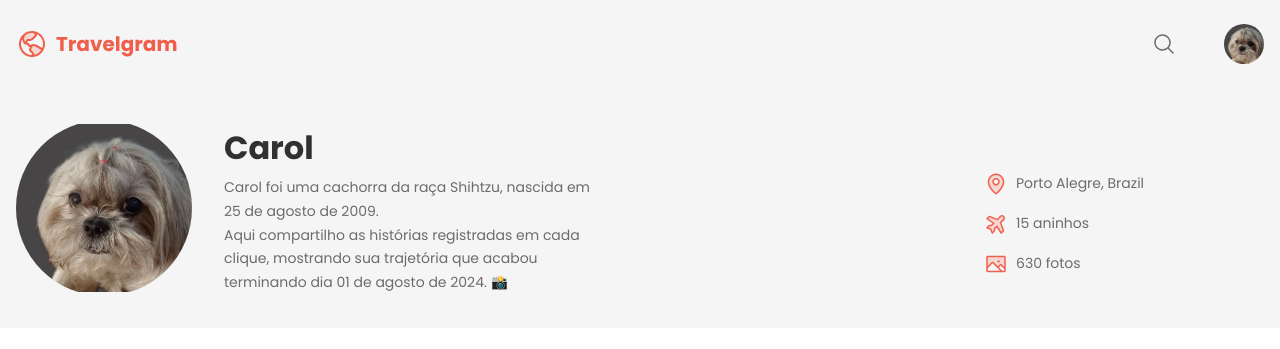
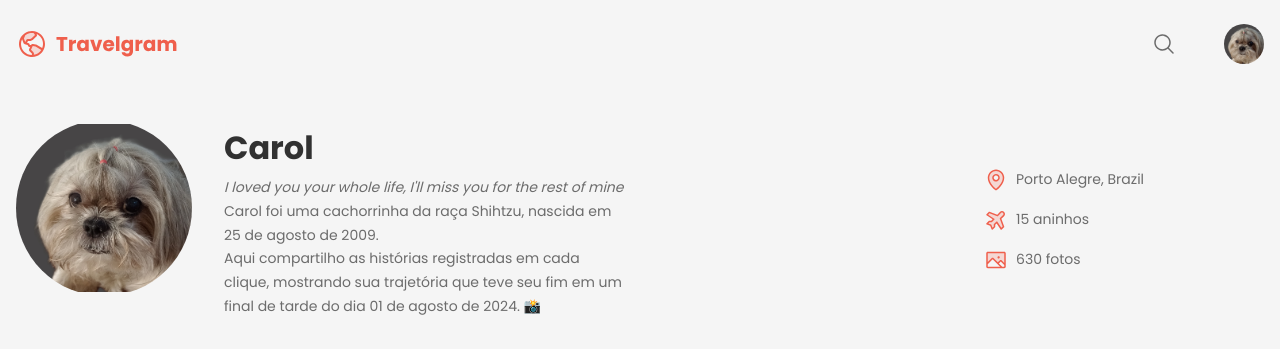
Before and after one commit to moniquedbandas/Carolgram, a plain HTML site: page index.html in a window 1280 px wide. Shown: the top 349 px of the page. Drawn offline with Linux system fonts and the light colour scheme.

Commit message:
textinho melhorado.

```diff
--- a/index.html
+++ b/index.html
@@ -39,9 +39,10 @@
                     <div>
                         <h1>Carol</h1>
                         <p>
-                            Carol foi uma cachorra da raça Shihtzu, nascida em 25 de agosto de 2009. <br>
+                            <i>I loved you your whole life, I'll miss you for the rest of mine</i> <br>
+                            Carol foi uma cachorrinha da raça Shihtzu, nascida em 25 de agosto de 2009. <br>
                             Aqui compartilho as histórias registradas em cada clique, mostrando sua trajetória que
-                            acabou terminando dia 01 de agosto de 2024. 📸
+                            teve seu fim em um final de tarde do dia 01 de agosto de 2024. 📸
                         </p>
                     </div>
                 </div>
--- a/styles/header.css
+++ b/styles/header.css
@@ -14,7 +14,7 @@ header {
     border-radius: 50%;
   }
   & > div {
-    max-width: 384px;
+    max-width: 400px;
   }
 }
 
@@ -38,7 +38,7 @@ header {
     & .container {
       display: flex;
       justify-content: space-between;
-      align-items: center;
+      /* align-items: center; */
     }
 
     & #profile {
```
